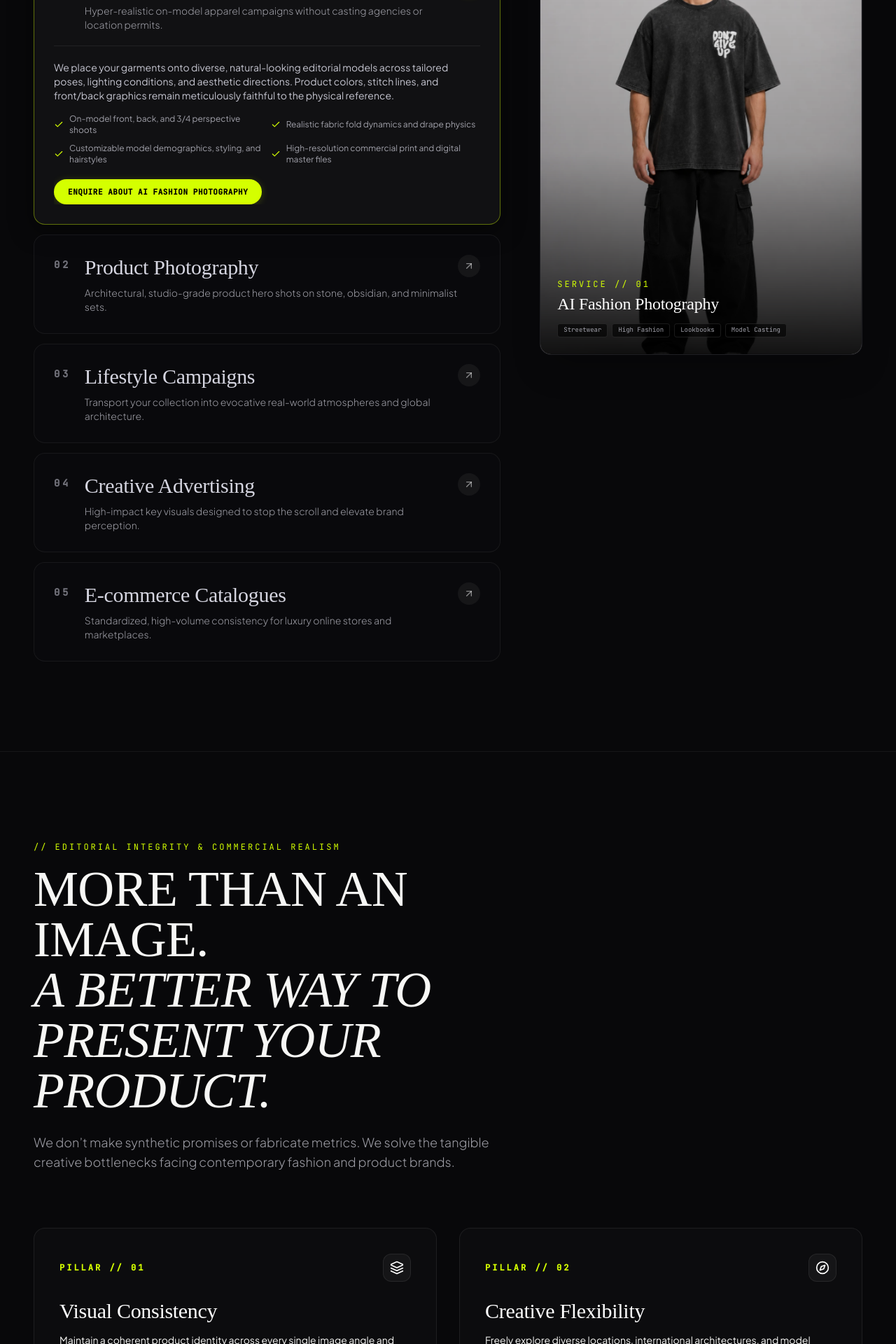
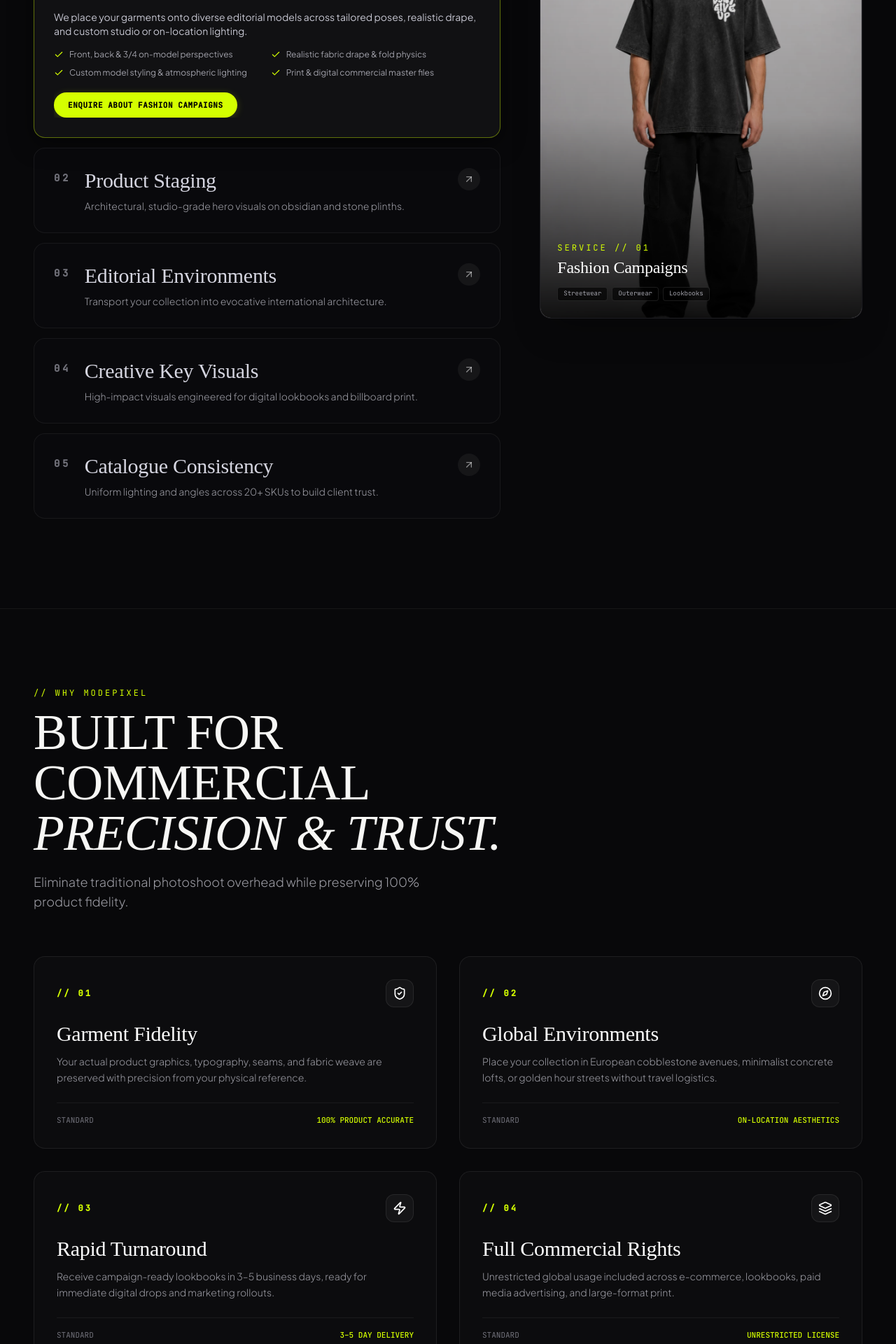
Before and after one commit to syam-sundhar/modepixelstudio, a React (Vite) app: page / in a window 1280 px wide. Shown: the part 3660-5580 px from the top of the page at 70% size. Built offline with nearby package versions, Linux system fonts and the light colour scheme; a web font is replaced by a local one.

Commit message:
refactor: streamline text across all sections for luxury editorial restraint and trust

```diff
--- a/src/components/WhyUsSection.tsx
+++ b/src/components/WhyUsSection.tsx
@@ -6,49 +6,49 @@ export const WhyUsSection: React.FC = () => {
   const pillars = [
     {
       number: '01',
-      icon: Layers,
-      title: 'Visual Consistency',
-      summary: 'Maintain a coherent product identity across every single image angle and campaign season.',
-      description: 'Traditional multi-day photoshoots often battle shifting sunlight, varying camera sensor profiles, and fatigue. Our computational pipeline ensures exact garment colors, logos, and shadow falloffs remain synchronized across your website, lookbook, and paid advertisements.',
+      icon: ShieldCheck,
+      title: 'Garment Fidelity',
+      description: 'Your actual product graphics, typography, seams, and fabric weave are preserved with precision from your physical reference.',
+      stat: '100% PRODUCT ACCURATE'
     },
     {
       number: '02',
       icon: Compass,
-      title: 'Creative Flexibility',
-      summary: 'Freely explore diverse locations, international architectures, and model styling without logistical overhead.',
-      description: 'Test your new collection against minimalist Scandinavian concrete, sunny Parisian cobblestones, or neon-lit Tokyo avenues. Shift model demographics, lighting moods, and seasonal backgrounds without booking international travel or physical studio days.',
+      title: 'Global Environments',
+      description: 'Place your collection in European cobblestone avenues, minimalist concrete lofts, or golden hour streets without travel logistics.',
+      stat: 'ON-LOCATION AESTHETICS'
     },
     {
       number: '03',
       icon: Zap,
-      title: 'Efficient Production',
-      summary: 'Deploy complete campaign lookbooks in days rather than waiting 4 to 6 weeks for physical shoot coordination.',
-      description: 'Traditional fashion shoots require booking photographers, hair & makeup artists, models, lighting grips, studio rentals, and location permits. We collapse the timeline into 3 to 5 business days, letting you react to fast fashion trends and flash drops.',
+      title: 'Rapid Turnaround',
+      description: 'Receive campaign-ready lookbooks in 3–5 business days, ready for immediate digital drops and marketing rollouts.',
+      stat: '3–5 DAY DELIVERY'
     },
     {
       number: '04',
-      icon: ShieldCheck,
-      title: 'Product-Focused Execution',
-      summary: 'Preserve your actual product’s graphics, collar ribs, seams, and fabric weave as closely as possible.',
-      description: 'A beautiful AI image that changes the garment is commercially useless. We calibrate output against your real physical sample: typography kerning, chest embroidery dimensions, and textile drape are protected with relentless quality control.',
+      icon: Layers,
+      title: 'Full Commercial Rights',
+      description: 'Unrestricted global usage included across e-commerce, lookbooks, paid media advertising, and large-format print.',
+      stat: 'UNRESTRICTED LICENSE'
     },
   ];
 
   return (
-    <section id="why-us" className="relative w-full py-24 md:py-32 bg-[#08080a] border-t border-white/[0.06]">
+    <section id="why-us" className="relative w-full py-20 md:py-28 bg-[#08080a] border-t border-white/[0.06]">
       <div className="max-w-7xl mx-auto px-6 md:px-12">
 
-        {/* Section Header */}
-        <div className="max-w-3xl mb-16 md:mb-20">
-          <span className="font-mono text-xs tracking-[0.25em] text-[#d4ff00] uppercase block mb-4">
-            // EDITORIAL INTEGRITY & COMMERCIAL REALISM
+        {/* Section Header - Editorial & Crisp */}
+        <div className="max-w-3xl mb-12 md:mb-16">
+          <span className="font-mono text-xs tracking-[0.25em] text-[#d4ff00] uppercase block mb-3">
+            // WHY MODEPIXEL
           </span>
           <h2 className="font-editorial text-4xl sm:text-6xl md:text-7xl text-[#f7f7f5] leading-[0.95]">
-            MORE THAN AN IMAGE.<br />
-            <span className="italic font-light">A BETTER WAY TO PRESENT YOUR PRODUCT.</span>
+            BUILT FOR COMMERCIAL<br />
+            <span className="italic font-light">PRECISION & TRUST.</span>
           </h2>
-          <p className="mt-6 text-base sm:text-lg text-[#9b9ba3] font-light max-w-2xl leading-relaxed">
-            We don’t make synthetic promises or fabricate metrics. We solve the tangible creative bottlenecks facing contemporary fashion and product brands.
+          <p className="mt-5 text-base sm:text-lg text-[#9b9ba3] font-light max-w-xl leading-relaxed">
+            Eliminate traditional photoshoot overhead while preserving 100% product fidelity.
           </p>
         </div>
 
@@ -63,46 +63,47 @@ export const WhyUsSection: React.FC = () => {
                 whileInView={{ opacity: 1, y: 0 }}
                 viewport={{ once: true, amount: 0.15 }}
                 transition={{ duration: 0.55, delay: index * 0.08, ease: [0.22, 1, 0.36, 1] }}
-                className="relative p-7 sm:p-9 rounded-2xl bg-white/[0.02] border border-white/[0.07] hover:border-[#d4ff00]/40 hover:bg-white/[0.035] hover:-translate-y-1 hover:shadow-[0_8px_30px_rgba(0,0,0,0.4)] transition-all duration-300 ease-[cubic-bezier(0.22,1,0.36,1)] flex flex-col justify-between group"
+                className="relative p-7 sm:p-8 rounded-2xl bg-white/[0.02] border border-white/[0.07] hover:border-[#d4ff00]/40 hover:bg-white/[0.035] hover:-translate-y-1 hover:shadow-[0_8px_30px_rgba(0,0,0,0.4)] transition-all duration-300 ease-[cubic-bezier(0.22,1,0.36,1)] flex flex-col justify-between group"
               >
                 <div>
-                  <div className="flex items-center justify-between mb-6">
+                  <div className="flex items-center justify-between mb-5">
                     <span className="font-mono text-xs font-semibold tracking-widest text-[#d4ff00]">
-                      PILLAR // {pillar.number}
+                      // {pillar.number}
                     </span>
                     <div className="w-10 h-10 rounded-xl bg-white/[0.04] border border-white/[0.08] flex items-center justify-center text-white group-hover:text-[#d4ff00] transition-colors duration-240 ease-[cubic-bezier(0.22,1,0.36,1)]">
                       <Icon className="w-5 h-5" />
                     </div>
                   </div>
 
-                  <h3 className="font-editorial text-2xl sm:text-3xl text-white mb-3">
+                  <h3 className="font-editorial text-2xl sm:text-3xl text-white mb-2.5">
                     {pillar.title}
                   </h3>
 
-                  <p className="font-sans text-sm text-[#f7f7f5] font-normal mb-3 leading-relaxed">
-                    {pillar.summary}
-                  </p>
-
-                  <p className="font-sans text-xs sm:text-sm text-[#9b9ba3] font-light leading-relaxed">
+                  <p className="font-sans text-sm text-[#9b9ba3] font-light leading-relaxed">
                     {pillar.description}
                   </p>
                 </div>
 
-                <div className="pt-5 mt-6 border-t border-white/[0.06] flex items-center justify-between text-[11px] font-mono text-[#71717a]">
-                  <span>MODEPIXEL STANDARD</span>
-                  <span className="text-white/60 group-hover:text-[#d4ff00] transition-colors duration-240">VERIFIED WORKFLOW</span>
+                <div className="pt-4 mt-6 border-t border-white/[0.06] flex items-center justify-between text-[11px] font-mono text-[#71717a]">
+                  <span>STANDARD</span>
+                  <span className="text-[#d4ff00] font-medium">{pillar.stat}</span>
                 </div>
               </motion.div>
             );
           })}
         </div>
 
-        {/* Transparent Honesty Banner */}
-        <div className="mt-14 p-6 rounded-xl bg-zinc-900/60 border border-zinc-800/80 text-center max-w-3xl mx-auto">
-          <p className="font-mono text-xs text-[#a1a1aa] leading-relaxed">
-            <span className="text-[#d4ff00] font-semibold">// TRANSPARENCY NOTICE: </span>
-            We do not promise synthetic perfection or guaranteed business outcomes. We deliver disciplined art direction, accurate product references, and campaign-ready photography tailored to your brand’s commercial goals.
-          </p>
+        {/* Minimalist Trust Strip */}
+        <div className="mt-12 p-5 rounded-xl bg-white/[0.02] border border-white/[0.06] flex flex-col sm:flex-row items-center justify-between gap-4">
+          <div className="flex items-center space-x-3">
+            <span className="w-2 h-2 rounded-full bg-[#d4ff00]" />
+            <p className="font-mono text-xs text-[#a1a1aa]">
+              COMMERCIAL GUARANTEE: Real physical references only. Zero generic stock photography.
+            </p>
+          </div>
+          <span className="font-mono text-[10px] text-[#71717a] uppercase tracking-wider">
+            VERIFIED PRODUCTION PIPELINE
+          </span>
         </div>
 
       </div>
--- a/src/data/processData.ts
+++ b/src/data/processData.ts
@@ -3,48 +3,47 @@ import { ProcessStep } from '../types';
 export const PROCESS_STEPS: ProcessStep[] = [
   {
     number: '01',
-    title: 'SHARE YOUR PRODUCT',
-    subtitle: 'Asset Collection & Quality Check',
-    description: 'You send clear photographs of your actual garment or product, along with vector logos, brand typography, and any moodboard references you love. No high-end camera needed — clean smartphone photos work brilliantly as references.',
-    clientRequirement: 'Provide front & back photos, fabric close-up, and original graphic files.',
-    deliverables: ['Intake verification', 'Product geometry analysis', 'Initial styling alignment'],
+    title: 'SEND REFERENCES',
+    subtitle: 'Asset Collection & Check',
+    description: 'Share clean phone photos of your product, graphic prints, and preferred mood notes.',
+    clientRequirement: 'Provide front & back photos and vector logos/graphics.',
+    deliverables: ['Asset verification', 'Product fidelity check', 'Initial styling alignment'],
     timeline: 'Day 1'
   },
   {
     number: '02',
-    title: 'DEVELOP THE CONCEPT',
-    subtitle: 'Art Direction & Moodboard Alignment',
-    description: 'We establish the visual direction, selecting model demographics, hair, makeup, lighting setup (sunlit street, dark studio, warm sunset), and architectural backdrops that amplify your brand identity.',
-    clientRequirement: 'Review and approve the creative treatment direction before production.',
-    deliverables: ['Moodboard mood sheet', 'Model casting palette', 'Camera perspective plan'],
+    title: 'ART DIRECTION',
+    subtitle: 'Styling & Lighting Concept',
+    description: 'We establish model casting, lighting architecture, and environments that amplify your brand.',
+    clientRequirement: 'Approve the creative moodboard before production.',
+    deliverables: ['Curated moodboard', 'Lighting & location setup', 'Shot perspective plan'],
     timeline: 'Day 1 — 2'
   },
   {
     number: '03',
-    title: 'CREATE THE CAMPAIGN',
-    subtitle: 'AI Synthesis, Accuracy Check & Retouching',
-    description: 'We generate initial candidate images, rigorously verify product fidelity (logos, seam locations, fabric weave, proportions), and refine the finest compositions through post-production digital retouching.',
-    clientRequirement: 'Select your preferred hero angles from the watermarked preview set.',
-    deliverables: ['High-resolution candidate generation', 'Fidelity inspection', 'Retouching & grading'],
+    title: 'PRODUCTION',
+    subtitle: 'Synthesis & Retouching',
+    description: 'We generate initial candidate images, inspect garment details, and perform master retouching.',
+    clientRequirement: 'Select your preferred hero angles from watermarked previews.',
+    deliverables: ['Candidate generation', 'Fidelity inspection', 'Color grading & retouching'],
     timeline: 'Day 2 — 4'
   },
   {
     number: '04',
     title: 'FINAL DELIVERY',
-    subtitle: 'Commercial Master Files & Assets',
-    description: 'You review the refined previews and complete final approval. We package the full-resolution uncompressed master images, social media cutouts, and commercial usage documentation in an organized cloud vault.',
+    subtitle: 'Commercial Master Files',
+    description: 'Receive full-resolution uncompressed master files, multi-platform crops, and commercial usage rights.',
     clientRequirement: 'Final sign-off and balance completion.',
-    deliverables: ['Full-resolution TIFF/PNG files', '4:5, 9:16, 1:1 social crops', 'Cloud archive link'],
+    deliverables: ['Full-res master files', '4:5, 9:16 & 1:1 crops', 'Organized cloud vault link'],
     timeline: 'Day 4 — 5'
   }
 ];
 
 export const CLIENT_CHECKLIST = [
-  { item: 'Front product photograph (flat or mannequin)', required: true },
-  { item: 'Back product photograph (showing graphics & collar)', required: true },
-  { item: 'Side silhouette photograph', required: false },
-  { item: 'Fabric texture and seam close-up', required: false },
-  { item: 'Original vector logo / graphic print artwork (PNG/SVG)', required: true },
-  { item: 'Target customer / preferred model styling cues', required: false },
-  { item: 'Desired background / mood references', required: false }
+  { item: 'Front product photo (flat or on hanger)', required: true },
+  { item: 'Back product photo (showing graphics & collar)', required: true },
+  { item: 'Original vector graphic/logo (PNG or SVG)', required: true },
+  { item: 'Fabric texture or stitching close-up', required: false },
+  { item: 'Preferred model styling or mood cues', required: false },
+  { item: 'Target backdrop or architectural style', required: false }
 ];
--- a/src/data/servicesData.ts
+++ b/src/data/servicesData.ts
@@ -4,81 +4,81 @@ export const SERVICES_DATA: ServiceItem[] = [
   {
     number: '01',
     id: 'ai-fashion-photography',
-    title: 'AI Fashion Photography',
-    tagline: 'Hyper-realistic on-model apparel campaigns without casting agencies or location permits.',
-    description: 'We place your garments onto diverse, natural-looking editorial models across tailored poses, lighting conditions, and aesthetic directions. Product colors, stitch lines, and front/back graphics remain meticulously faithful to the physical reference.',
+    title: 'Fashion Campaigns',
+    tagline: 'High-fashion on-model editorials crafted from physical garment references.',
+    description: 'We place your garments onto diverse editorial models across tailored poses, realistic drape, and custom studio or on-location lighting.',
     deliverables: [
-      'On-model front, back, and 3/4 perspective shoots',
-      'Realistic fabric fold dynamics and drape physics',
-      'Customizable model demographics, styling, and hairstyles',
-      'High-resolution commercial print and digital master files'
+      'Front, back & 3/4 on-model perspectives',
+      'Realistic fabric drape & fold physics',
+      'Custom model styling & atmospheric lighting',
+      'Print & digital commercial master files'
     ],
     previewImage: '/images/projects/project-01/hero-front.webp',
     aspectRatio: 'aspect-[4/5]',
-    tags: ['Streetwear', 'High Fashion', 'Lookbooks', 'Model Casting']
+    tags: ['Streetwear', 'Outerwear', 'Lookbooks']
   },
   {
     number: '02',
     id: 'product-photography',
-    title: 'Product Photography',
-    tagline: 'Architectural, studio-grade product hero shots on stone, obsidian, and minimalist sets.',
-    description: 'Elevate footwear, cosmetics, fragrances, and luxury accessories into museum-grade hero visuals. We sculpt light around glass, brushed metals, embossed leather, and technical materials with microscopic optical accuracy.',
+    title: 'Product Staging',
+    tagline: 'Architectural, studio-grade hero visuals on obsidian and stone plinths.',
+    description: 'Sculpted lighting and dark-mode plinth staging for footwear, cosmetics, and luxury accessories with microscopic surface detail.',
     deliverables: [
-      'Sculpted rim lighting and dark-mode plinth staging',
-      'Material texture and reflective surface control',
-      'Micro-macro detail and exploded component styling',
-      'Seamless transparent PNG or custom studio backdrops'
+      'Precision rim lighting & reflection control',
+      'True-to-life material textures & finishes',
+      'Macro detail & hero perspective angles',
+      'Seamless studio backdrops or transparent PNGs'
     ],
     previewImage: '/images/projects/project-04/hero-serum.webp',
     aspectRatio: 'aspect-square',
-    tags: ['Beauty & Skincare', 'Footwear', 'Luxury Goods', 'Hero Shots']
+    tags: ['Footwear', 'Beauty', 'Hero Staging']
   },
   {
     number: '03',
     id: 'lifestyle-campaigns',
-    title: 'Lifestyle Campaigns',
-    tagline: 'Transport your collection into evocative real-world atmospheres and global architecture.',
-    description: 'Place your products in sun-drenched European avenues, minimalist Tokyo concrete lofts, or atmospheric misty landscapes without arranging flights, crews, or weather contingencies. We build an emotional world around your brand.',
+    title: 'Editorial Environments',
+    tagline: 'Transport your collection into evocative international architecture.',
+    description: 'Place your collection in European cobblestone streets, minimalist concrete lofts, or golden hour cityscapes without travel costs.',
     deliverables: [
-      'Location curation matching brand ethos',
-      'Environmental golden-hour and overcast mood direction',
-      'Contextual model interactions and natural candid styling',
-      'Multi-platform social media crops and aspect ratios'
+      'Architectural backdrops tailored to brand ethos',
+      'Golden hour & natural ambient lighting',
+      'Candid model poses & environmental styling',
+      'Social & e-commerce aspect ratio formats'
     ],
     previewImage: '/images/projects/project-01/lifestyle-sidewalk.webp',
     aspectRatio: 'aspect-[4/3]',
-    tags: ['Editorial', 'Atmospheric', 'Urban Environments', 'Storytelling']
+    tags: ['Location', 'Atmospheric', 'Urban']
   },
   {
     number: '04',
     id: 'creative-advertising',
-    title: 'Creative Advertising',
-    tagline: 'High-impact key visuals designed to stop the scroll and elevate brand perception.',
-    description: 'Turn your seasonal drops into viral digital billboards, paid Meta & TikTok creatives, and full-bleed lookbook spreads. We craft surreal, high-fashion art direction that combines conceptual storytelling with strong commercial conversion.',
+    title: 'Creative Key Visuals',
+    tagline: 'High-impact visuals engineered for digital lookbooks and billboard print.',
+    description: 'Bold art direction and striking compositions designed to elevate brand perception and stop the scroll across paid media.',
     deliverables: [
-      'Key visuals with deliberate copy negative space',
-      'Scroll-stopping visual hooks and artistic compositions',
-      'A/B creative variations across moods and lighting',
-      'Color-graded for digital feeds, retargeting, and billboards'
+      'Key visuals with intentional copy negative space',
+      'High-contrast editorial lighting & color grading',
+      'A/B creative variations across moods',
+      'Billboard & paid feed ready assets'
     ],
     previewImage: '/images/projects/project-04/ingredients-composition.webp',
     aspectRatio: 'aspect-[3/4]',
-    tags: ['Paid Media', 'Billboard Visuals', 'Campaign Drops', 'Art Direction']
+    tags: ['Billboards', 'Lookbooks', 'Paid Feeds']
   },
   {
     number: '05',
     id: 'ecommerce-catalogues',
-    title: 'E-commerce Catalogues',
-    tagline: 'Standardized, high-volume consistency for luxury online stores and marketplaces.',
-    description: 'Maintain uniform lighting, camera focal distance, and shadow alignment across 50+ SKUs. Clean, color-accurate catalogue photography that builds customer trust and reduces return rates caused by mismatched expectations.',
+    title: 'Catalogue Consistency',
+    tagline: 'Uniform lighting and angles across 20+ SKUs to build client trust.',
+    description: 'Standardized camera angles, lighting falloff, and color-accurate fabric calibration across your entire seasonal lineup.',
     deliverables: [
-      'Strict color calibration against physical fabric pantones',
-      'Consistent model poses and camera angles across entire lines',
-      'Optimized web formats (WebP, AVIF) with fast load footprints',
-      'Clean white, neutral grey, or custom brand backdrop presets'
+      'Strict color matching against physical swatches',
+      'Standardized model poses across all SKUs',
+      'Optimized lightweight web formats (WebP/AVIF)',
+      'Consistent neutral grey or studio backdrops'
     ],
     previewImage: '/images/projects/project-02/back-view.webp',
     aspectRatio: 'aspect-square',
-    tags: ['High Volume', 'Color Accuracy', 'Shopify / D2C', 'Zero Fluff']
+    tags: ['E-Commerce', 'Catalogues', 'Color Accurate']
   }
 ];
```
Also changed, not shown: src/components/AboutSection.tsx (+37 -40 lines), src/components/EnquirySection.tsx (+7 -7 lines), src/components/PricingSection.tsx (+9 -9 lines), src/components/ProcessSection.tsx (+15 -15 lines), src/components/ServicesSection.tsx (+5 -5 lines), src/data/pricingData.ts (+19 -20 lines).
